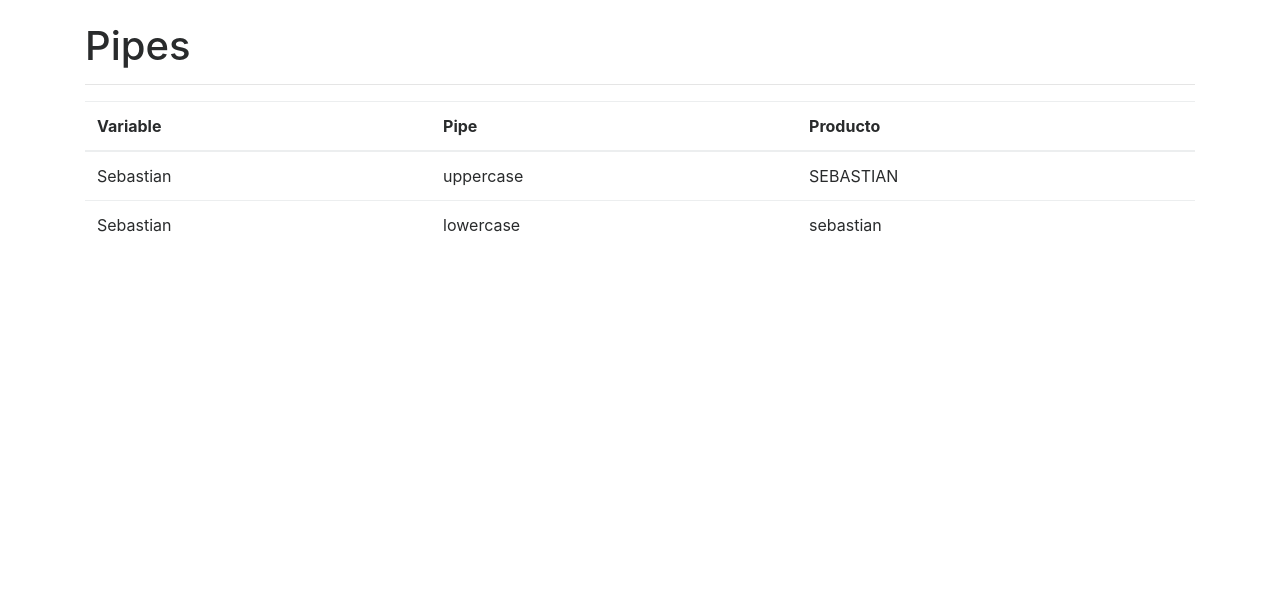
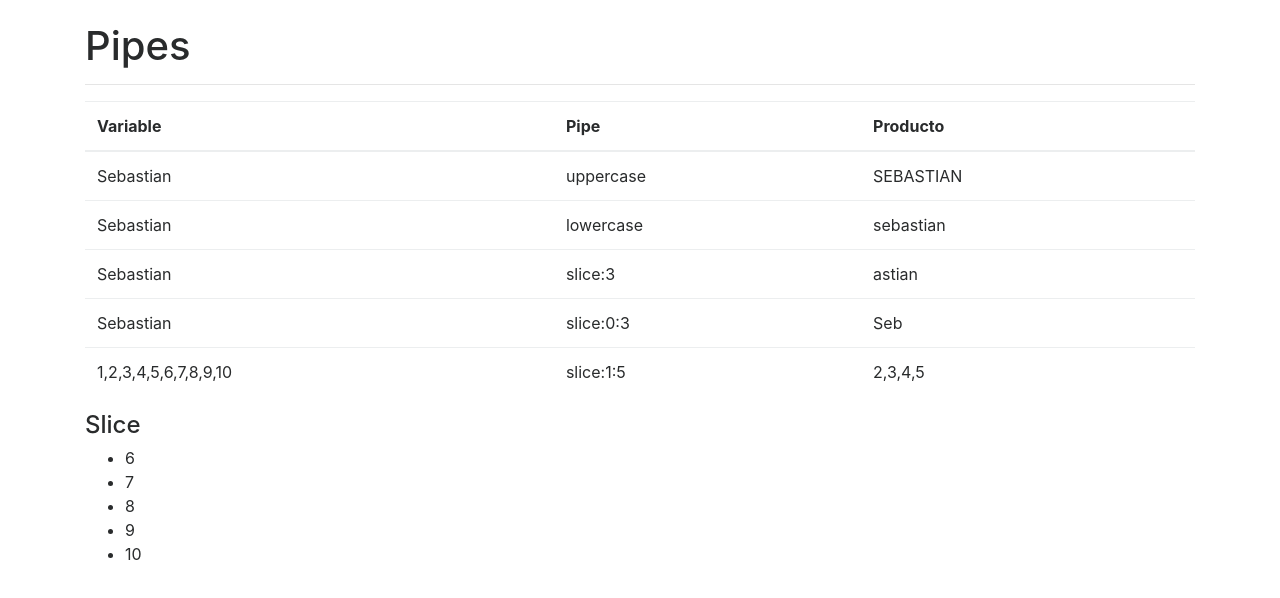
Before and after one commit to sebasvalencia/Angular3Pipes, an Angular app: page / in a window 1280 px wide. Shown: the top 598 px of the page. Built offline with nearby package versions, Linux system fonts and the light colour scheme.

Commit message:
Tercera app en Angular - Pipes - Se crean pipes para slice

```diff
--- a/src/app/app.component.html
+++ b/src/app/app.component.html
@@ -17,18 +17,47 @@
         <td>{{ nombre }}</td>
         <td> uppercase </td>
         <td>{{nombre | uppercase}}</td>
+        <!--SEBASTIAN -->
       </tr>
 
       <tr>
         <td>{{ nombre }}</td>
         <td> lowercase </td>
         <td>{{nombre | lowercase}}</td>
+        <!--sebastian -->
+      </tr>
+
+      <tr>
+        <td>{{ nombre }}</td>
+        <td> slice:3 </td>
+        <td>{{nombre | slice:3}}</td>
+        <!--astian -->
+      </tr>
+
+      <tr>
+        <td>{{ nombre }}</td>
+        <td> slice:0:3 </td>
+        <td>{{nombre | slice:0:3 }}</td>
+        <!--Seb -->
+      </tr>
+
+      <tr>
+        <td>{{ arreglo }}</td>
+        <td> slice:1:5 </td>
+        <td>{{arreglo | slice:1:5 }}</td>
+        <!--2,3,4,5 -->
       </tr>
 
     </tbody>
   </table>
 
 
+  <h4>Slice</h4>
+
+  <ul>
+    <li *ngFor="let item of arreglo | slice:5:20">{{ item }}</li>
+  </ul>
+
 
 
 </div>
--- a/src/app/app.component.ts
+++ b/src/app/app.component.ts
@@ -6,4 +6,5 @@ import { Component } from '@angular/core';
 })
 export class AppComponent {
   nombre: string = 'Sebastian';
+  arreglo = [1, 2, 3, 4, 5, 6, 7, 8, 9, 10];
 }
```
